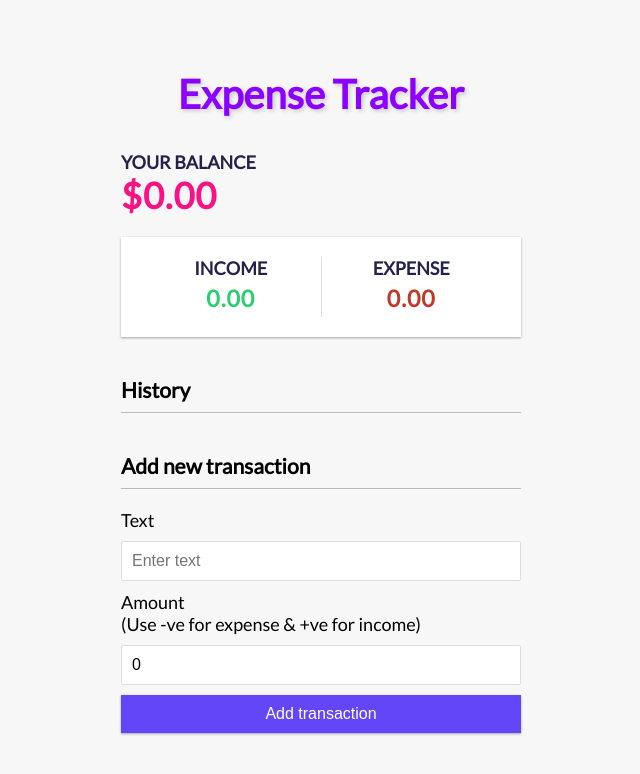
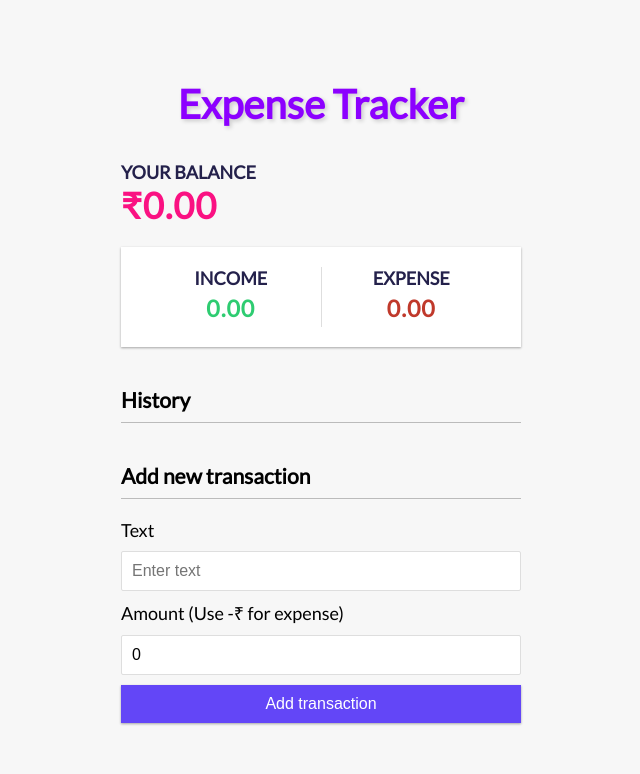
Before and after one commit to PREDEEP464/expense-tracker-react, a React (Create React App) app: page / in a window 1280 px wide. Shown: the top 774 px of the page, without its empty margins (319-959 px from the left). Built offline with nearby package versions, Linux system fonts and the light colour scheme.

Commit message:
Final changes

```diff
--- a/src/components/AddTransaction.js
+++ b/src/components/AddTransaction.js
@@ -29,8 +29,8 @@ export const AddTransaction = () => {
         </div>
         <div className="form-control">
           <label htmlFor="amount"
-            >Amount <br />
-            (Use -ve for expense & +ve for income)</label>
+            >Amount
+            (Use -₹ for expense)</label>
           <input type="number" value={amount} onChange={(e) => setAmount(e.target.value)} placeholder="Enter amount" />
         </div>
         <button className="btn">Add transaction</button>
--- a/src/components/Balance.js
+++ b/src/components/Balance.js
@@ -8,7 +8,7 @@ export const Balance = () => {
   return (
     <>
         <h4>Your Balance</h4>
-        <h1>${total}</h1>
+        <h1>₹{total}</h1>
     </>
   )
 }
--- a/src/components/Transaction.js
+++ b/src/components/Transaction.js
@@ -8,7 +8,7 @@ export const Transaction = ({ transaction }) =>  {
 
   return (
     <li className={transaction.amount < 0 ? 'minus' : 'plus'}>
-        {transaction.text} <span>{sign}${Math.abs(transaction.amount)}</span><button onClick={() => deleteTransaction(transaction.id)} className="delete-btn">x</button>
+        {transaction.text} <span>{sign}₹{Math.abs(transaction.amount)}</span><button onClick={() => deleteTransaction(transaction.id)} className="delete-btn">x</button>
     </li>
   )
 }
```
Also changed, not shown: src/context/AppReducer.js (line endings or trailing spaces).
